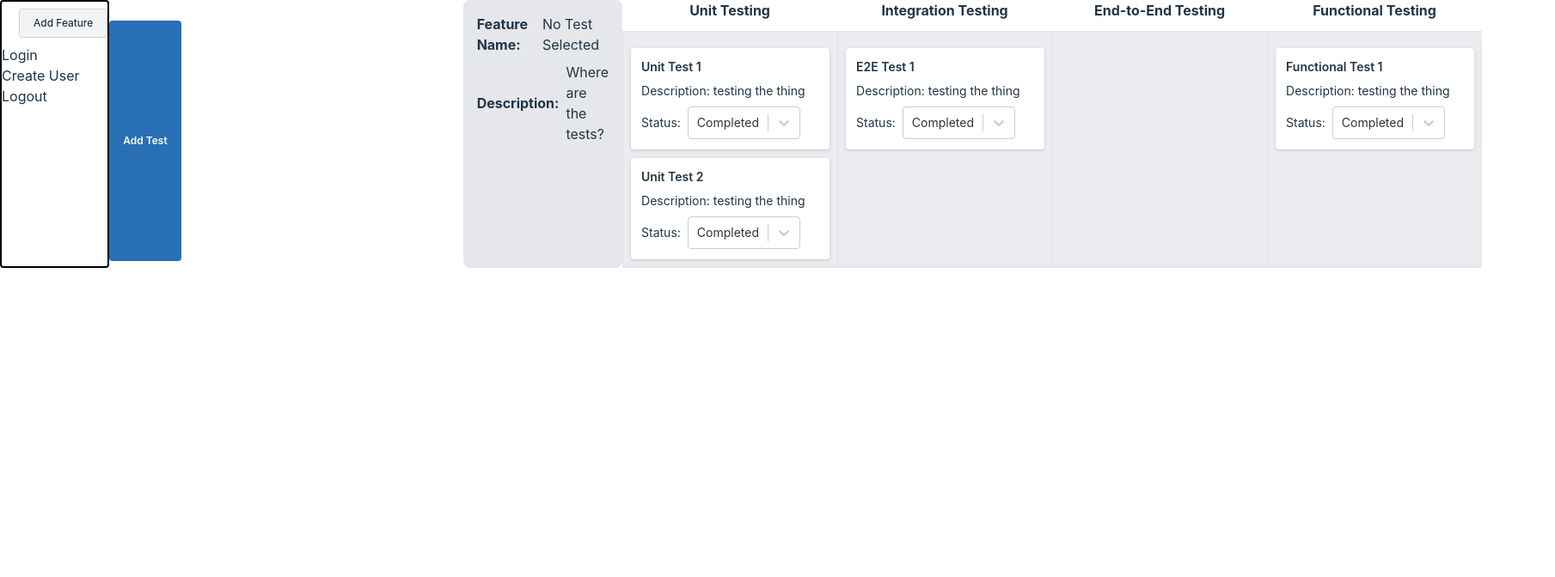
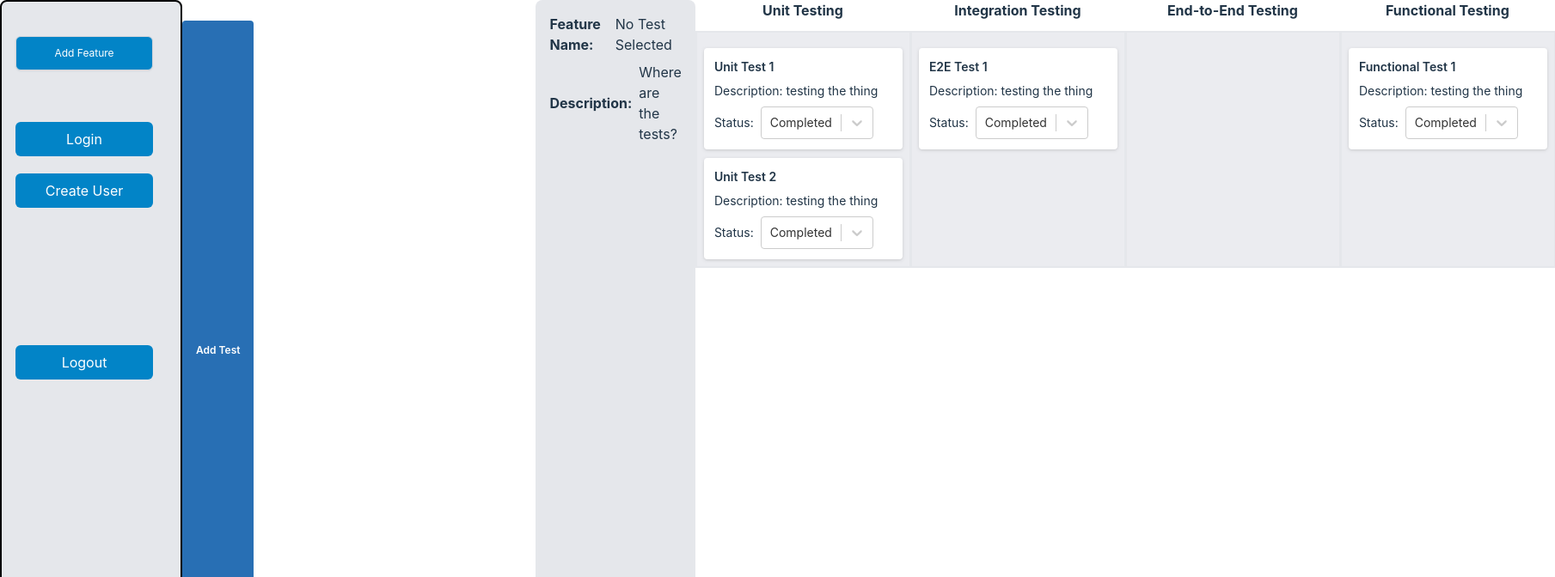
Before and after one commit to ConquestIO/Conquest, a React app: page /dashboard in a window 1280 px wide. Shown: the top 672 px of the page at 86% size, 1809 px wide, since content can reach past the window. Built offline with nearby package versions, Linux system fonts and the light colour scheme.

Commit message:
align buttons and styled in sidebar

```diff
--- a/src/pages/Dashboard/DashboardContainer.jsx
+++ b/src/pages/Dashboard/DashboardContainer.jsx
@@ -19,7 +19,7 @@ export default function DashboardContainer(){
     })
 
     return (
-        <div className= "flex flex-row">
+        <div className = 'flex'>
             <SideBarContainer />
             <TestButton />
             <FeatureDisplay />
--- a/src/pages/Dashboard/FeatureContainer.jsx
+++ b/src/pages/Dashboard/FeatureContainer.jsx
@@ -10,11 +10,11 @@ const FeatureContainer = () => {
 
 
     return (
-      <div className = 'justify-center'>
+      <div className = 'm-auto mr-4 justify-center mt-4 mb-8'>
         <ul className='flex gap-3'>
           <li>
             <Button
-              className='mx-0 ml-5 drop-shadow-sm'
+              className='mx-0 drop-shadow-sm rounded-md bg-sky-600 w-40 h-10 text-white'
               onClick={() => dispatch(setFeatureModal(true))}
             >
               Add Feature
--- a/src/pages/Dashboard/SideBarContainer.jsx
+++ b/src/pages/Dashboard/SideBarContainer.jsx
@@ -15,7 +15,8 @@ export default function SideBarContainer() {
     let sidebar = [
         //Render a button for each created feature (may have to switch to map)
         ...features.map((el) => {
-            return (<div key={el.id}><button
+            return (<div className='justify-items-center' key={el.id}>
+                <button className = ' bg-sky-600 text-white w-40 h-10 rounded-md mt-5'
               key={el.id}
             onClick = {async () => {
                 //update state to be the current element
@@ -31,7 +32,7 @@ export default function SideBarContainer() {
             </div>)
         }),
         //logout button for sidebar. Clear userId, set logged in to false and reroute to landing page
-        <button
+        <button className= ' bg-sky-600 w-40 h-10 text-white rounded-md mt-40'
         key={'button'}
         onClick={async () => {
                 dispatch(userID('none'))
@@ -43,7 +44,7 @@ export default function SideBarContainer() {
         </button>,
     ]
     return (
-        <div className= 'rounded -md border-2 border-black flex-nowrap flex-row'>
+        <div className= ' bg-gray-200 p-4 rounded-lg border-2 border-black flex-nowrap flex-row h-screen '>
             <FeatureContainer />
             {sidebar}
         </div>
```
